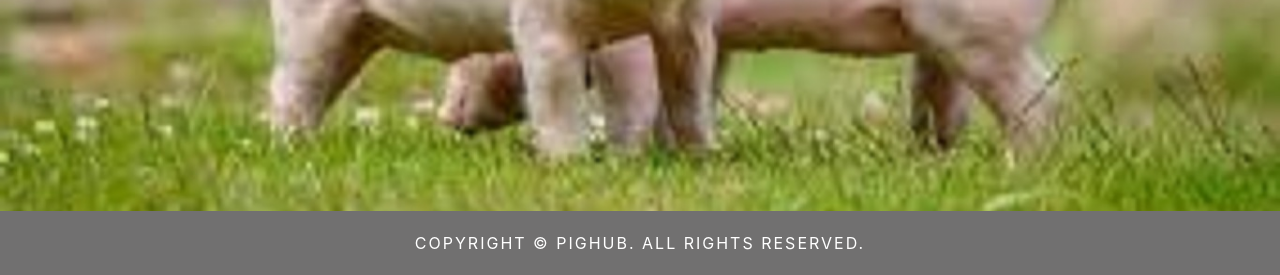
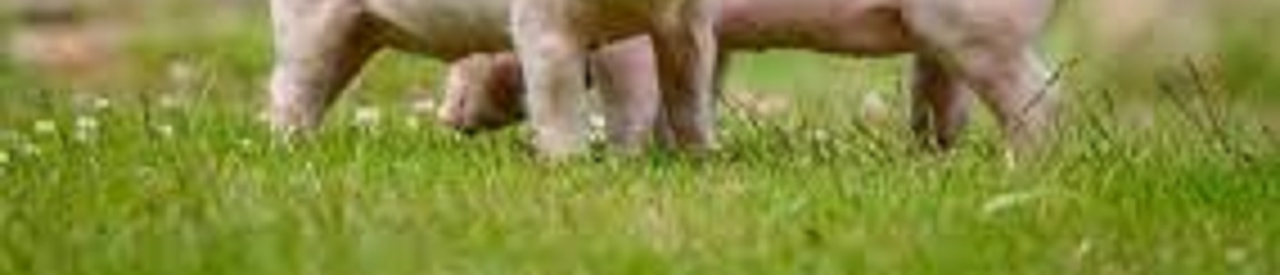
Before and after one commit to ndokas99/Pighub, a Flask app: page /shops in a window 1280 px wide. Shown: the part 525-800 px from the top of the page. Run offline with Flask 2, Linux system fonts and the light colour scheme; data that the repository does not hold is empty; some libraries are stand-ins or nearby versions.

Commit message:
Update shops.html

```diff
--- a/templates/shops.html
+++ b/templates/shops.html
@@ -14,17 +14,6 @@
 			background-size: 100% 100%;
 			background-repeat: no-repeat;
 			background-attachment: fixed;
-		}
-		.copyright {
-			text-align: center;
-			padding: 20px 0 20px 0;
-			background-color: #717070;
-			color: #FFFFFF;
-			text-transform: uppercase;
-			letter-spacing: 2px;
-            position: absolute;
-            bottom: 0;
-            width: 100%;
 		}
 		h3 {
 			color: orangered;
@@ -154,7 +143,6 @@
       {% endfor %}
 	</div>
     <hr>
-  	<div class="copyright">Copyright &copy; PigHub. All rights reserved.</div>
     <!-- jQuery (necessary for Bootstrap's JavaScript plugins) -->
     <script src="{{ url_for('static', filename='js/jquery-3.5.1.js') }}"></script>
 	<script src="{{ url_for('static', filename='js/bootstrap.bundle.min.js') }}"></script>
```
